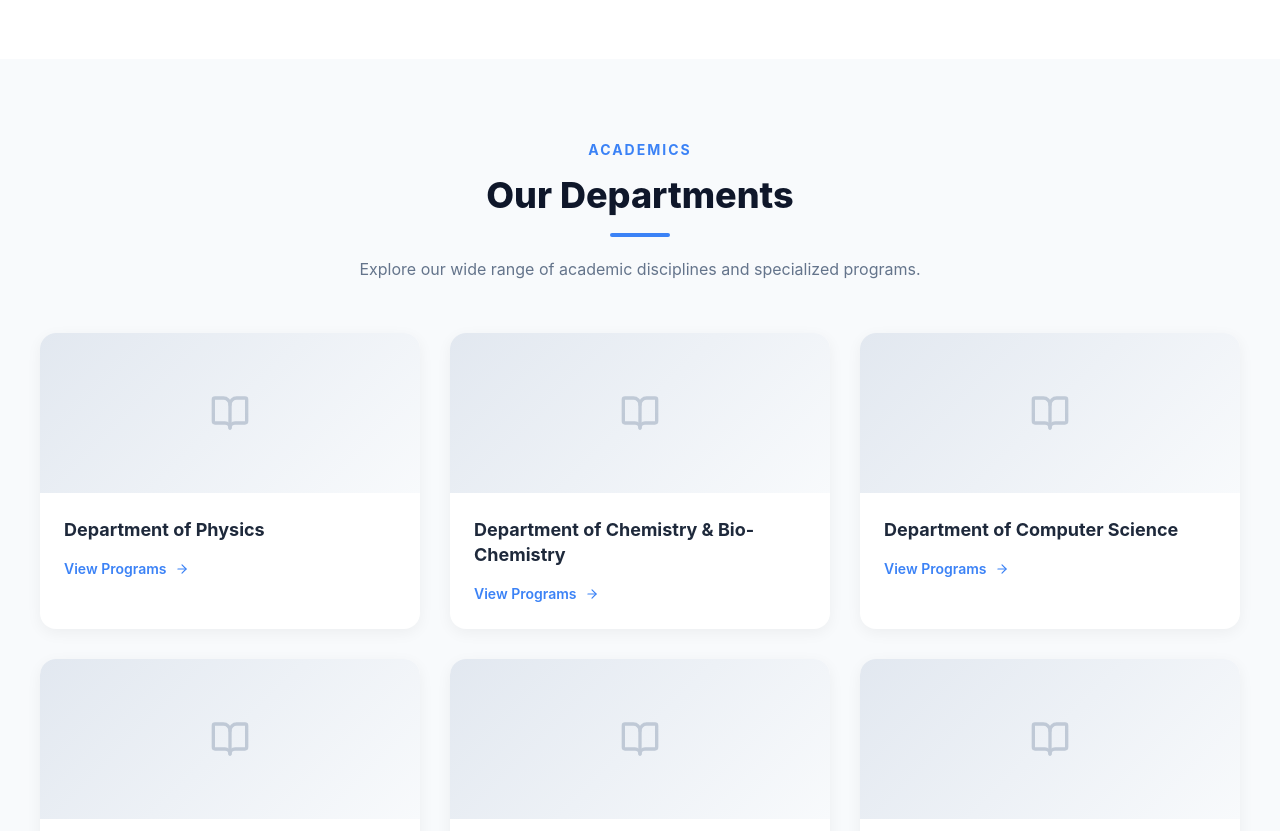
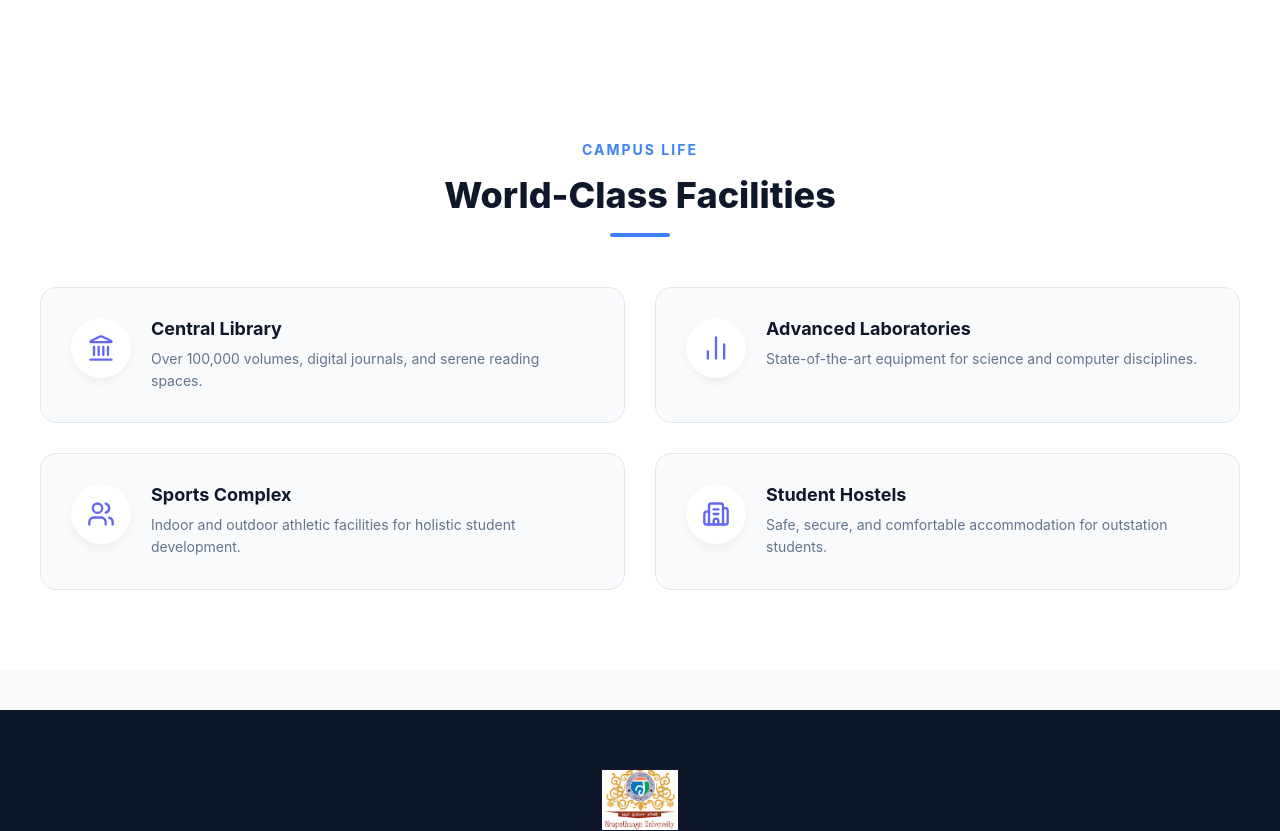
Before and after one commit to dineshn1248-lang/Student_poratal, a React (Vite) app: page /home in a window 1280 px wide. Shown: the part 1620-2451 px from the top of the page. Built offline with nearby package versions, Linux system fonts and the light colour scheme.

Commit message:
Remove departments section from homepage

```diff
--- a/src/pages/common/Home.jsx
+++ b/src/pages/common/Home.jsx
@@ -195,28 +195,7 @@ function Home() {
           </div>
         </section>
 
-        {/* Departments Section */}
-        <section id="departments" className="info-section departments-section bg-gray">
-          <div className="section-header text-center">
-            <span className="section-eyebrow">Academics</span>
-            <h2>Our Departments</h2>
-            <div className="title-underline"></div>
-            <p className="section-desc">Explore our wide range of academic disciplines and specialized programs.</p>
-          </div>
-          <div className="departments-grid">
-            {['Physics', 'Chemistry & Bio-Chemistry', 'Computer Science', 'Mathematics', 'Statistics', 'Biotechnology', 'Botany', 'Zoology', 'Microbiology', 'Languages (English, Kannada, etc.)', 'Education', 'Geology'].map((dept, index) => (
-              <div key={index} className="dept-card">
-                <div className="dept-img-placeholder">
-                  <BookOpen size={40} className="dept-icon-placeholder" />
-                </div>
-                <div className="dept-info">
-                  <h4>Department of {dept}</h4>
-                  <a href="#" className="dept-link">View Programs <ArrowRight size={14} /></a>
-                </div>
-              </div>
-            ))}
-          </div>
-        </section>
+
 
         {/* Facilities Section */}
         <section id="facilities" className="info-section facilities-section">
```
